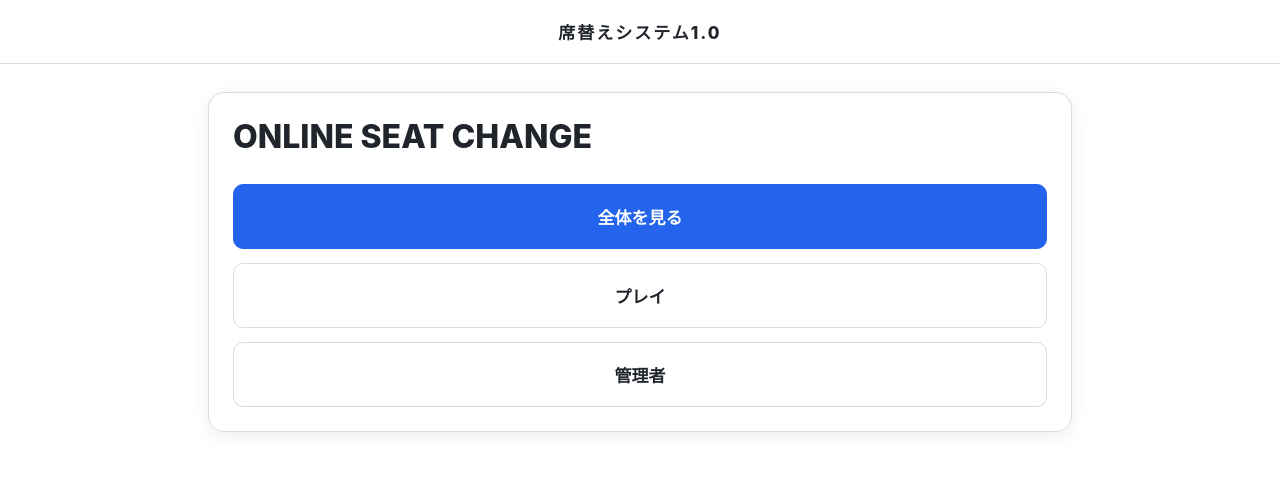
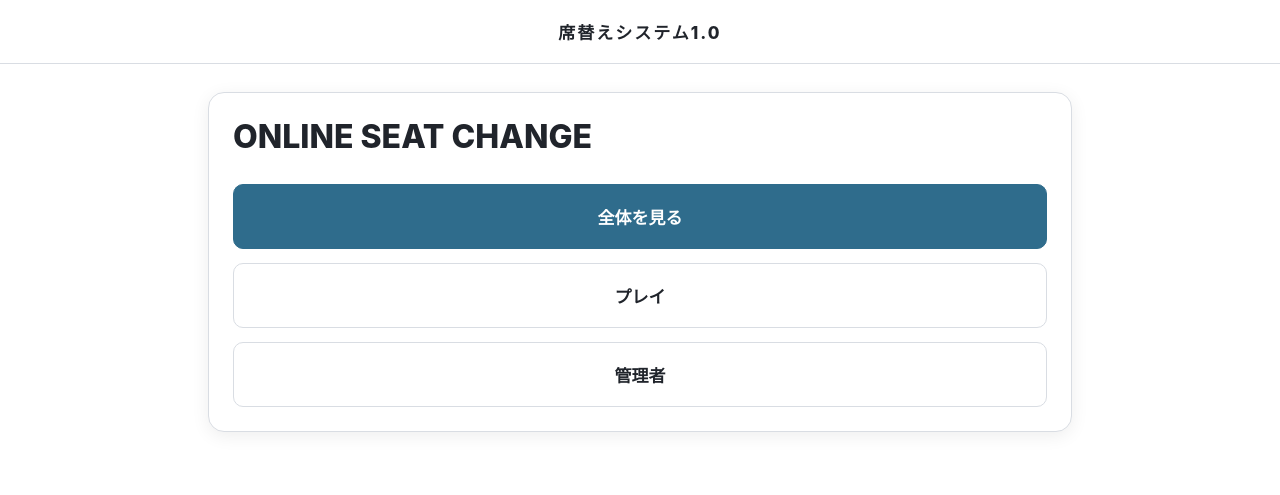
Before and after one commit to dpybm8zm7k-ai/-11.2.10.55, a plain HTML site: page index.html in a window 1280 px wide. Drawn offline with Linux system fonts and the light colour scheme; no server answers.

Commit message:
Update index.html

```diff
--- a/index.html
+++ b/index.html
@@ -8,7 +8,7 @@
 <style>
 :root {
   --bg:#fff;--surface:#fff;--surface-soft:#f5f6f8;--border:#d9dde3;
-  --text:#20242b;--muted:#737b87;--accent:#2463eb;--accent-soft:#eaf1ff;
+  --text:#20242b;--muted:#737b87;--accent:#2F6C8C;--accent-soft:#eaf1ff;
   --green:#16a34a;--red:#dc2626;--shadow:0 4px 18px rgba(0,0,0,.07);
 }
 *{box-sizing:border-box}
```
